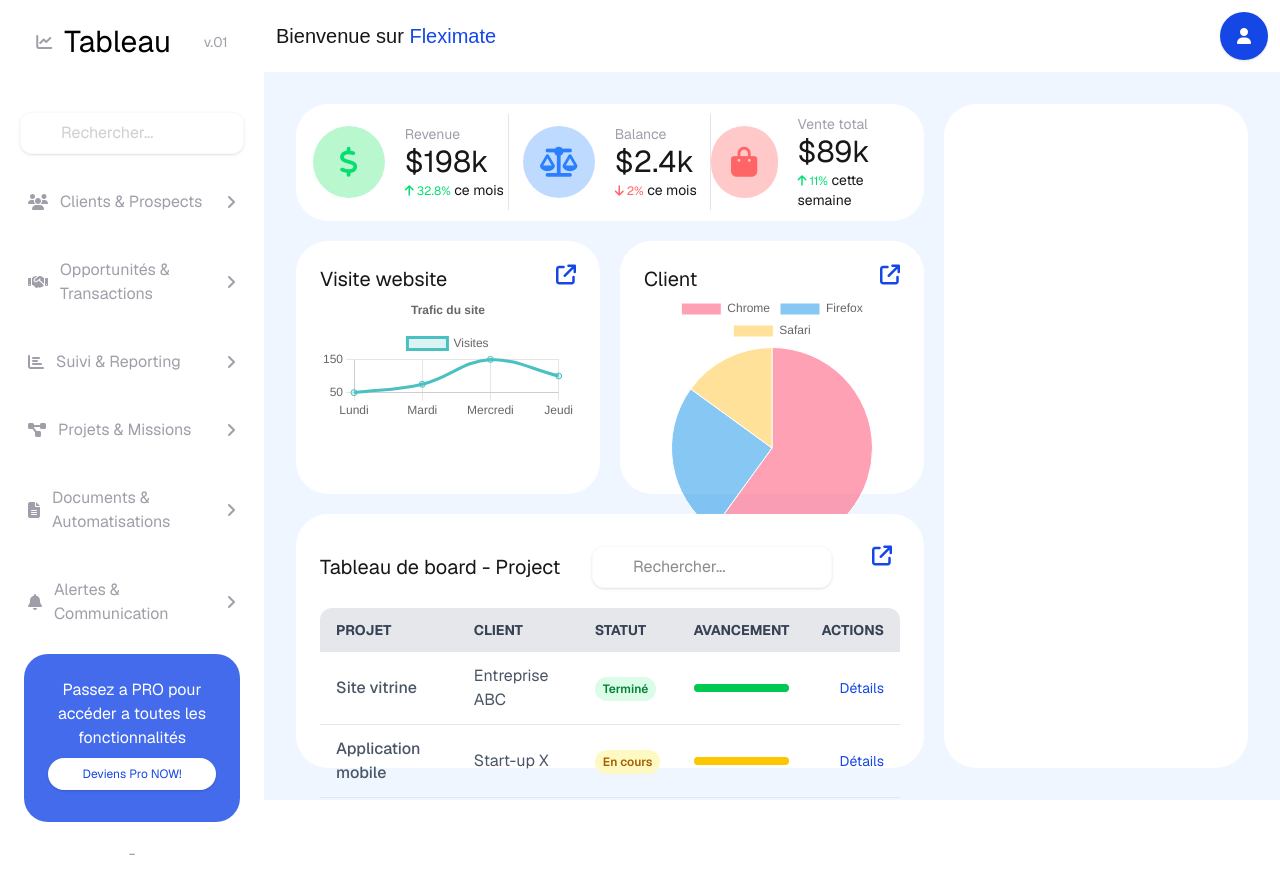
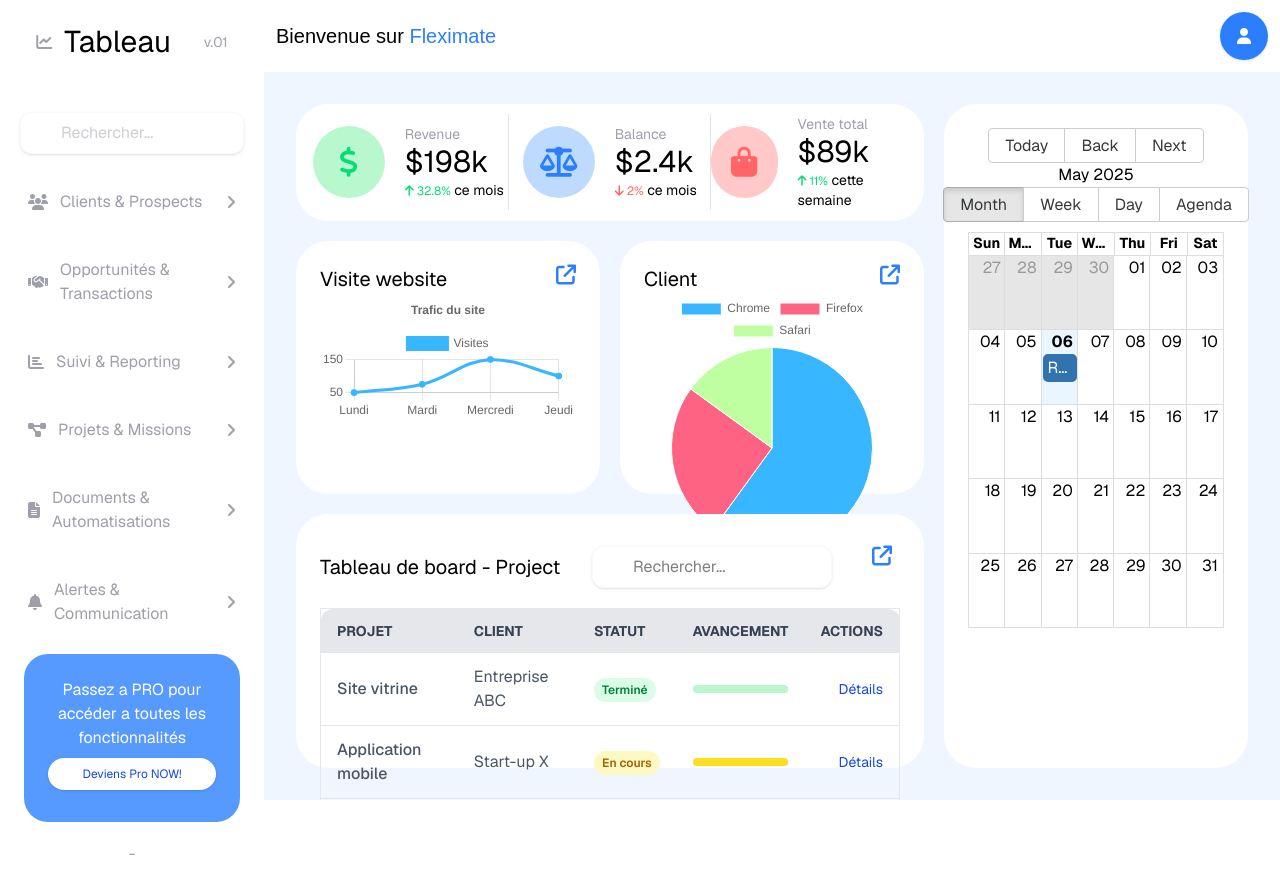
Before and after one commit to NaSuRall/Fleximate, a Next.js app: page /dashboard in a window 1280 px wide. Built offline with nearby package versions, Linux system fonts and the light colour scheme.

Commit message:
Add : | Calendar to dashboard

```diff
--- a/app/dashboard/page.js
+++ b/app/dashboard/page.js
@@ -3,12 +3,13 @@ import BarChart from "@/components/BarChart";
 import LineChart from "@/components/LineChart";
 import PieChart from "@/components/PieChart";
 import Link from "next/link";
-import DropdownMenu from '@/components/DropdownMenu';
+import Tableau from "@/components/Tableau";
+import Calendar from "@/components/Calendar";
 
 
 export  default function dashboard(){
     return(
-        <div className="flex min-h-screen h-full ">
+        <div className="flex min-h-screen h-full text-black">
             {/* Navbar components */}
             <Navbar/>
 
@@ -17,12 +18,12 @@ export  default function dashboard(){
                 <div className="w-full flex justify-between flex-row   bg-white">
                     <div className=" flex items-center justify-between flex-row  w-full p-3 ">
                         <div>
-                            <h1 className="text-xl">Bienvenue sur <span className="text-blue-700">Fleximate</span></h1>
+                            <h1 className="text-xl">Bienvenue sur <span className="text-blue-500">Fleximate</span></h1>
                         </div>
                         <div className="flex justify-center">
                             <details className="relative inline-block text-left">
                                 <summary
-                                    className="list-none w-12 h-12 flex justify-center items-center bg-blue-700 text-white rounded-full shadow-sm hover:bg-blue-600 transition-all cursor-pointer">
+                                    className="list-none w-12 h-12 flex justify-center items-center bg-blue-500 text-white rounded-full shadow-sm hover:bg-blue-600 transition-all cursor-pointer">
                                     <i className="fa-solid fa-user"></i>
                                 </summary>
 
@@ -84,14 +85,14 @@ export  default function dashboard(){
                     <div className=" bg-white rounded-4xl p-6 row-start-2 row-end-4 col-start-1 col-end-2">
                         <div className="flex flex-row  justify-between ">
                             <h2 className="text-xl">Visite website</h2>
-                            <a href="#"><i className="fa-solid fa-arrow-up-right-from-square text-xl transition-all text-blue-700 cursor-pointer hover:translate-x-0.5 hover:-translate-y-px"></i></a>
+                            <a href="#"><i className="fa-solid fa-arrow-up-right-from-square text-xl transition-all text-blue-500 cursor-pointer hover:translate-x-0.5 hover:-translate-y-px"></i></a>
                         </div>
                         <LineChart />
                     </div>
                     <div className="bg-white rounded-4xl p-6  row-start-2 row-end-4 col-start-2 col-end-3 ">
                         <div className="flex flex-row  justify-between ">
                             <h2 className="text-xl">Client</h2>
-                            <a href="#"><i className="fa-solid fa-arrow-up-right-from-square text-xl transition-all text-blue-700 cursor-pointer hover:translate-x-0.5 hover:-translate-y-px"></i></a>
+                            <a href="#"><i className="fa-solid fa-arrow-up-right-from-square text-xl transition-all text-blue-500 cursor-pointer hover:translate-x-0.5 hover:-translate-y-px"></i></a>
                         </div>
                         <div className="flex flex-row w-full h-64 ">
                             <div className=" flex items-center justify-center w-full h-full">
@@ -108,80 +109,18 @@ export  default function dashboard(){
 
                             <div className="p-2 flex gap-10">
                                 <input type="text" placeholder="Rechercher..."
-                                       className="w-60 pl-10 pr-4 py-2 border border-zinc-50  rounded-xl shadow-sm focus:outline-none focus:ring-2 focus:ring-blue-700 focus:border-blue-700">
+                                       className="w-60 pl-10 pr-4 py-2 border border-zinc-50  rounded-xl shadow-sm focus:outline-none focus:ring-2 focus:ring-blue-500 focus:border-blue-700">
                                 </input>
-                                <a href="#"><i className="fa-solid fa-arrow-up-right-from-square text-xl transition-all text-blue-700 cursor-pointer hover:translate-x-0.5 hover:-translate-y-px"></i></a>
+                                <a href="#"><i className="fa-solid fa-arrow-up-right-from-square text-xl transition-all text-blue-500 cursor-pointer hover:translate-x-0.5 hover:-translate-y-px"></i></a>
                             </div>
                         </div>
-                        <div className="overflow-x-auto">
-                            <table className="w-full table-auto text-left border-collapse">
-                                <thead>
-                                <tr className="bg-gray-200 text-gray-700 text-sm uppercase">
-                                    <th className="px-4 py-3 rounded-tl-xl">Projet</th>
-                                    <th className="px-4 py-3">Client</th>
-                                    <th className="px-4 py-3">Statut</th>
-                                    <th className="px-4 py-3">Avancement</th>
-                                    <th className="px-4 py-3 text-right rounded-tr-xl">Actions</th>
-                                </tr>
-                                </thead>
-                                <tbody className="text-gray-600 divide-y divide-gray-200">
-                                <tr className="hover:bg-gray-50 transition">
-                                    <td className="px-4 py-3 font-medium">Site vitrine</td>
-                                    <td className="px-4 py-3">Entreprise ABC</td>
-                                    <td className="px-4 py-3">
-                                          <span className="inline-block px-2 py-1 text-xs font-semibold text-green-700 bg-green-100 rounded-full">
-                                            Terminé
-                                          </span>
-                                    </td>
-                                    <td className="px-4 py-3">
-                                        <div className="w-full bg-gray-200 h-2 rounded">
-                                            <div className="h-full bg-green-500 rounded" ></div>
-                                        </div>
-                                    </td>
-                                    <td className="px-4 py-3 text-right">
-                                        <button className="text-blue-700 hover:underline text-sm">Détails</button>
-                                    </td>
-                                </tr>
-                                <tr className="hover:bg-gray-50 transition">
-                                    <td className="px-4 py-3 font-medium">Application mobile</td>
-                                    <td className="px-4 py-3">Start-up X</td>
-                                    <td className="px-4 py-3">
-                                          <span className="inline-block px-2 py-1 text-xs font-semibold text-yellow-700 bg-yellow-100 rounded-full">
-                                            En cours
-                                          </span>
-                                    </td>
-                                    <td className="px-4 py-3">
-                                        <div className="w-full bg-gray-200 h-2 rounded">
-                                            <div className="h-full bg-yellow-400 rounded" ></div>
-                                        </div>
-                                    </td>
-                                    <td className="px-4 py-3 text-right">
-                                        <button className="text-blue-700 hover:underline text-sm">Détails</button>
-                                    </td>
-                                </tr>
-                                <tr className="hover:bg-gray-50 transition">
-                                    <td className="px-4 py-3 font-medium">Refonte CRM</td>
-                                    <td className="px-4 py-3">Agence Web</td>
-                                    <td className="px-4 py-3">
-                                          <span className="inline-block px-2 py-1 text-xs font-semibold text-red-700 bg-red-100 rounded-full">
-                                            En attente
-                                          </span>
-                                    </td>
-                                    <td className="px-4 py-3">
-                                        <div className="w-full bg-gray-200 h-2 rounded">
-                                            <div className="h-full bg-red-400 rounded" ></div>
-                                        </div>
-                                    </td>
-                                    <td className="px-4 py-3 text-right">
-                                        <button className="text-blue-700 hover:underline text-sm">Détails</button>
-                                    </td>
-                                </tr>
-                                </tbody>
-                            </table>
-                        </div>
+                        <Tableau />
                     </div>
 
-                    <div className="bg-white rounded-4xl p-6  row-start-1 row-end-6 col-start-3 col-end-3"></div>
+                    <div className="bg-white rounded-4xl p-6  row-start-1 row-end-6 col-start-3 col-end-3">
+                        <Calendar />
+
+                    </div>
                 </div>
             </main>
         </div>
--- /dev/null
+++ b/components/Calendar.js
@@ -0,0 +1,41 @@
+"use client"
+
+import { Calendar, dateFnsLocalizer } from 'react-big-calendar';
+import { format, parse, startOfWeek, getDay } from 'date-fns';
+import 'react-big-calendar/lib/css/react-big-calendar.css';
+import fr from 'date-fns/locale/fr';
+
+const locales = {
+    fr: fr,
+};
+
+const localizer = dateFnsLocalizer({
+    format,
+    parse,
+    startOfWeek,
+    getDay,
+    locales,
+});
+
+const events = [
+    {
+        title: 'Réunion équipe',
+        start: new Date(),
+        end: new Date(),
+        allDay: true,
+    },
+];
+
+export default function MyCalendar() {
+    return (
+        <div style={{ height: '500px' }}>
+            <Calendar
+                localizer={localizer}
+                events={events}
+                startAccessor="start"
+                endAccessor="end"
+                style={{ height: 500 }}
+            />
+        </div>
+    );
+}
--- a/components/LineChart.js
+++ b/components/LineChart.js
@@ -20,8 +20,8 @@ const data = {
         {
             label: 'Visites',
             data: [50, 75, 150, 100],
-            borderColor: 'rgb(75, 192, 192)',
-            backgroundColor: 'rgba(75, 192, 192, 0.2)',
+            borderColor: '#38B6FF',
+            backgroundColor: '#38B6FF',
             fill: true,
             tension: 0.4,
         },
--- a/components/Navbar.js
+++ b/components/Navbar.js
@@ -23,32 +23,32 @@ export default function Navbar(){
 
 
               <ul className="flex flex-col w-60 gap-3  text-zinc-400  rounded-lg">
-                      <li className="flex items-center gap-3 transition-all w-full  hover:bg-blue-700 p-4  hover:text-white rounded-md">
+                      <li className="flex items-center gap-3 transition-all w-full  hover:bg-blue-500 p-4  hover:text-white rounded-md">
                           <i className="fa-solid fa-users"></i>
                           <a href="#" className="w-full">Clients & Prospects</a>
                           <i className="fa-solid fa-angle-right "></i>
                       </li>
-                      <li className="flex items-center gap-3 transition-all  hover:bg-blue-700  hover:text-white p-4 rounded-md">
+                      <li className="flex items-center gap-3 transition-all  hover:bg-blue-500  hover:text-white p-4 rounded-md">
                           <i className="fa-solid fa-handshake"></i>
                           <a href="#" className="w-full">Opportunités & Transactions</a>
                           <i className="fa-solid fa-angle-right "></i>
                       </li>
-                      <li className="flex items-center gap-3 transition-all  hover:bg-blue-700 p-4  hover:text-white w-full  rounded-md">
+                      <li className="flex items-center gap-3 transition-all  hover:bg-blue-500 p-4  hover:text-white w-full  rounded-md">
                           <i className="fa-solid fa-chart-bar"></i>
                           <a href="#" className="w-full">Suivi & Reporting</a>
                           <i className="fa-solid fa-angle-right "></i>
                       </li>
-                      <li className="flex items-center gap-3 transition-all  hover:bg-blue-700 p-4 hover:text-white rounded-md">
+                      <li className="flex items-center gap-3 transition-all  hover:bg-blue-500 p-4 hover:text-white rounded-md">
                           <i className="fa-solid fa-diagram-project"></i>
                           <a href="#" className="w-full">Projets & Missions</a>
                           <i className="fa-solid fa-angle-right "></i>
                       </li>
-                      <li className="flex items-center gap-3 transition-all  hover:bg-blue-700 p-4 hover:text-white rounded-md">
+                      <li className="flex items-center gap-3 transition-all  hover:bg-blue-500 p-4 hover:text-white rounded-md">
                           <i className="fa-solid fa-file-lines"></i>
                           <a href="#" className="w-full">Documents & Automatisations</a>
                           <i className="fa-solid fa-angle-right "></i>
                       </li>
-                      <li className="flex items-center gap-3 transition-all  hover:bg-blue-700 p-4 hover:text-white rounded-md">
+                      <li className="flex items-center gap-3 transition-all  hover:bg-blue-500 p-4 hover:text-white rounded-md">
                           <i className="fa-solid fa-bell"></i>
                           <a href="#" className="w-full">Alertes & Communication</a>
                           <i className="fa-solid fa-angle-right "></i>
@@ -61,9 +61,9 @@ export default function Navbar(){
         {/* CARD Registration */}
         <div className="flex items-center justify-between flex-col w-full gap-5 p-3">
 
-            <div className="flex items-center text-center justify-center flex-col w-full bg-blue-700/80 p-6 rounded-3xl ">
+            <div className="flex items-center text-center justify-center flex-col w-full bg-blue-500/80 p-6 rounded-3xl ">
                  <p className="text-white">Passez a PRO pour accéder a toutes les fonctionnalités</p>
-                 <button className="p-8 py-2 shadow-sm rounded-4xl w-full m-2 bg-white transition-all tran hover:bg-blue-700 hover:text-white text-blue-700 text-xs"> Deviens Pro NOW!</button>
+                 <button className="p-8 py-2 shadow-sm rounded-4xl w-full m-2 bg-white transition-all tran hover:bg-blue-500 hover:text-white text-blue-700 text-xs"> Deviens Pro NOW!</button>
              </div>
 -
         </div>
--- a/components/PieChart.js
+++ b/components/PieChart.js
@@ -18,9 +18,9 @@ const data = {
             label: 'Navigateurs',
             data: [60, 25, 15],
             backgroundColor: [
-                'rgba(255, 99, 132, 0.6)',
-                'rgba(54, 162, 235, 0.6)',
-                'rgba(255, 206, 86, 0.6)',
+                '#38B6FF',
+                '#FF6384',
+                'rgba(151,255,99,0.6)',
             ],
             borderWidth: 1,
         },
--- /dev/null
+++ b/components/Tableau.js
@@ -0,0 +1,70 @@
+export default function Tableau() {
+    return (
+        <div className="overflow-x-auto">
+            <table className="w-full table-auto text-left border-collapse rounded-2xl border border-gray-200">
+                <thead>
+                <tr className="bg-gray-200 text-gray-700 text-sm uppercase">
+                    <th className="px-4 py-3 rounded-tl-xl">Projet</th>
+                    <th className="px-4 py-3">Client</th>
+                    <th className="px-4 py-3">Statut</th>
+                    <th className="px-4 py-3">Avancement</th>
+                    <th className="px-4 py-3 text-right rounded-tr-xl">Actions</th>
+                </tr>
+                </thead>
+                <tbody className="text-gray-600 divide-y divide-gray-200">
+                <tr className="hover:bg-gray-50 transition">
+                    <td className="px-4 py-3 font-medium">Site vitrine</td>
+                    <td className="px-4 py-3">Entreprise ABC</td>
+                    <td className="px-4 py-3">
+                                          <span className="inline-block px-2 py-1 text-xs font-semibold text-green-700 bg-green-100 rounded-full">
+                                            Terminé
+                                          </span>
+                    </td>
+                    <td className="px-4 py-3">
+                        <div className="w-full bg-gray-200 h-2 rounded">
+                            <div className="h-full bg-green-200 rounded" ></div>
+                        </div>
+                    </td>
+                    <td className="px-4 py-3 text-right">
+                        <button className="text-blue-700 hover:underline text-sm">Détails</button>
+                    </td>
+                </tr>
+                <tr className="hover:bg-gray-50 transition">
+                    <td className="px-4 py-3 font-medium">Application mobile</td>
+                    <td className="px-4 py-3">Start-up X</td>
+                    <td className="px-4 py-3">
+                                          <span className="inline-block px-2 py-1 text-xs font-semibold text-yellow-700 bg-yellow-100 rounded-full">
+                                            En cours
+                                          </span>
+                    </td>
+                    <td className="px-4 py-3">
+                        <div className="w-full bg-gray-200 h-2 rounded">
+                            <div className="h-full bg-yellow-300 rounded" ></div>
+                        </div>
+                    </td>
+                    <td className="px-4 py-3 text-right">
+                        <button className="text-blue-700 hover:underline text-sm">Détails</button>
+                    </td>
+                </tr>
+                <tr className="hover:bg-gray-50 transition">
+                    <td className="px-4 py-3 font-medium">Refonte CRM</td>
+                    <td className="px-4 py-3">Agence Web</td>
+                    <td className="px-4 py-3">
+                                          <span className="inline-block px-2 py-1 text-xs font-semibold text-red-700 bg-red-100 rounded-full">
+                                            En attente
+                                          </span>
+                    </td>
+                    <td className="px-4 py-3">
+                        <div className="w-full bg-gray-200 h-2 rounded">
+                            <div className="h-full bg-red-400 rounded" ></div>
+                        </div>
+                    </td>
+                    <td className="px-4 py-3 text-right">
+                        <button className="text-blue-700 hover:underline text-sm">Détails</button>
+                    </td>
+                </tr>
+                </tbody>
+            </table>
+        </div>
+    )
+}
--- a/package.json
+++ b/package.json
@@ -10,8 +10,10 @@
   },
   "dependencies": {
     "chart.js": "^4.4.9",
+    "date-fns": "^4.1.0",
     "next": "15.3.1",
     "react": "^19.0.0",
+    "react-big-calendar": "^1.18.0",
     "react-chartjs-2": "^5.3.0",
     "react-dom": "^19.0.0",
     "sass": "^1.87.0"
```
Also changed, not shown: 1 other file (tests, documents, lock files or other folders).
